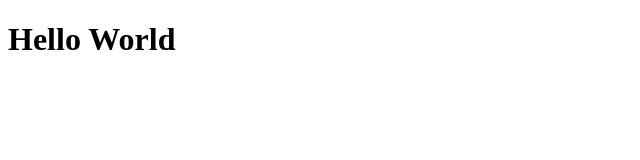
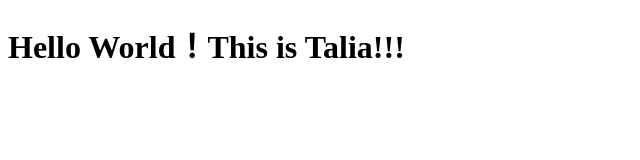
Before and after one commit to talia-li/redesigned-system, a plain HTML site: page index.html in a window 1280 px wide. Shown: the whole page, without its empty margins (0-640 px from the left). Drawn offline with Linux system fonts and the light colour scheme.

Commit message:
Update index.html

```diff
--- a/index.html
+++ b/index.html
@@ -5,7 +5,7 @@
 </head>
 <body>
 
-<h1>Hello World</h1>
+<h1>Hello World！This is Talia!!!</h1>
 
 </body>
 </html>
```
